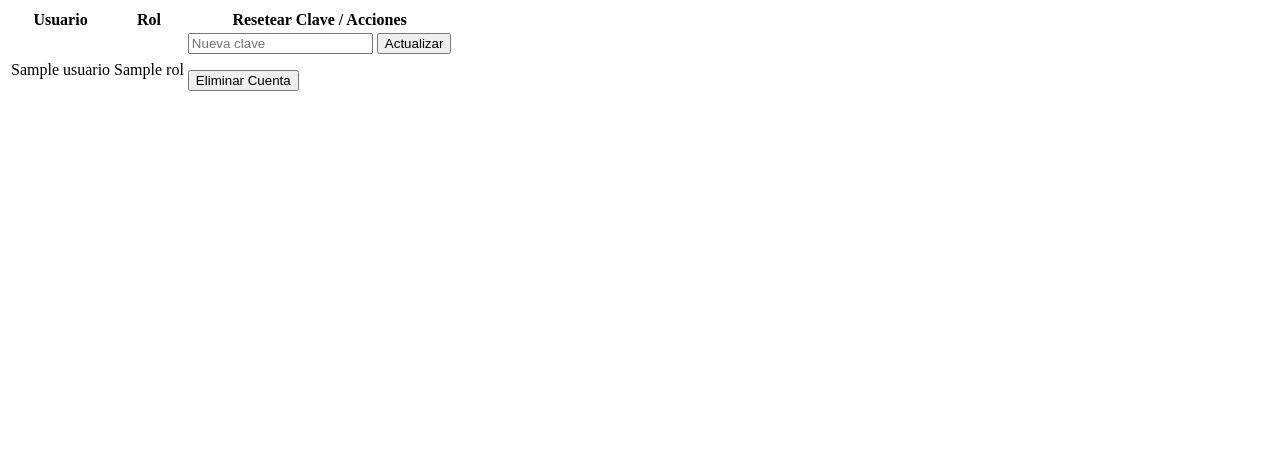
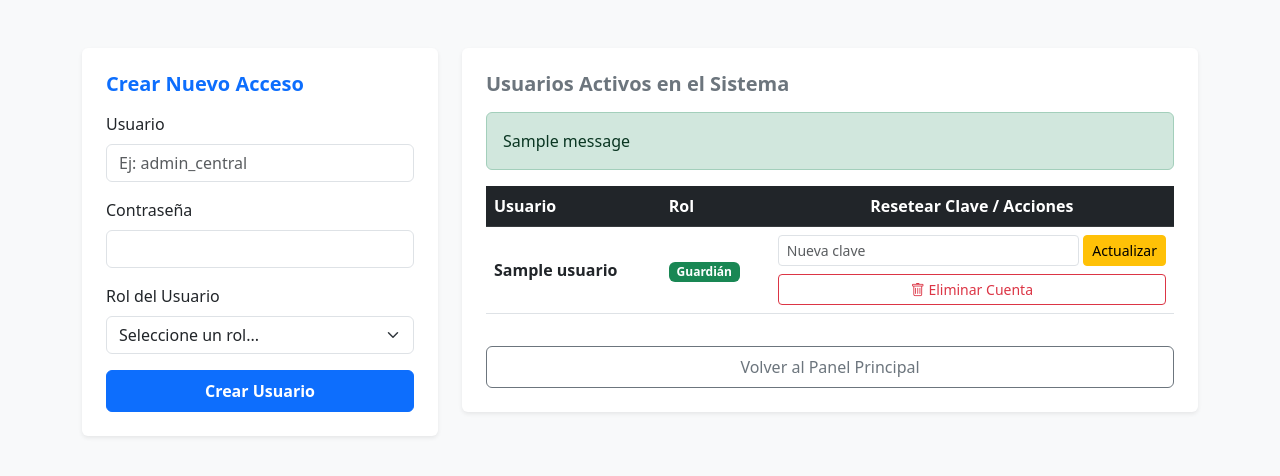
Before and after one commit to raulempres-png/sistema_asistencia, a Flask app: template templates/gestion_usuarios.html in a window 1280 px wide. Shown: the top 476 px of the page. Run offline with Flask 3, Linux system fonts and the light colour scheme; the template is opened without the code that fills it: most values are stand-ins (such as "Sample title", 1, 10 or a date in 2020); one stand-in notice (Sample message) is shown.

Commit message:
Limpieza total de archivos pesados y actualización de panel

```diff
--- a/templates/gestion_usuarios.html
+++ b/templates/gestion_usuarios.html
@@ -1,3 +1,55 @@
+<!DOCTYPE html>
+<html lang="es">
+<head>
+    <meta charset="UTF-8">
+    <meta name="viewport" content="width=device-width, initial-scale=1">
+    <title>Gestión de Usuarios | Bocamina Balcón de Oro</title>
+    <link href="https://cdn.jsdelivr.net/npm/bootstrap@5.3.0/dist/css/bootstrap.min.css" rel="stylesheet">
+    <link rel="stylesheet" href="https://cdn.jsdelivr.net/npm/bootstrap-icons@1.11.1/font/bootstrap-icons.css">
+</head>
+<body class="bg-light">
+    <div class="container mt-5">
+        <div class="row">
+            <div class="col-12 col-md-4 mb-4">
+                <div class="card shadow-sm p-4 border-0">
+                    <h5 class="fw-bold mb-3 text-primary">Crear Nuevo Acceso</h5>
+                    <form method="POST" autocomplete="off">
+                        <div class="mb-3">
+                            <label class="form-label">Usuario</label>
+                            <input type="text" name="u" class="form-control" placeholder="Ej: admin_central" required autocomplete="off">
+                        </div>
+                        <div class="mb-3">
+                            <label class="form-label">Contraseña</label>
+                            <input type="password" name="p" class="form-control" required autocomplete="new-password">
+                        </div>
+                        <div class="mb-3">
+                            <label class="form-label">Rol del Usuario</label>
+                            <select name="r" class="form-select" required>
+                                <option value="" selected disabled>Seleccione un rol...</option>
+                                <option value="supervisor">Supervisor (Solo Registro)</option>
+                                <option value="guardian">Guardián (Solo Escáner)</option>
+                                <option value="admin_corp">Administrador de Corporación (Solo Lectura)</option>
+                                <option value="maestro">Maestro (Acceso Total)</option>
+                            </select>
+                        </div>
+                        <button type="submit" class="btn btn-primary w-100 fw-bold py-2">Crear Usuario</button>
+                    </form>
+                </div>
+            </div>
+
+            <div class="col-12 col-md-8">
+                <div class="card shadow-sm p-4 border-0">
+                    <h5 class="fw-bold mb-3 text-secondary">Usuarios Activos en el Sistema</h5>
+
+                    {% with messages = get_flashed_messages(with_categories=true) %}
+                      {% if messages %}
+                        {% for category, message in messages %}
+                          <div class="alert alert-{{ category }} alert-dismissible fade show">{{ message }}</div>
+                        {% endfor %}
+                      {% endif %}
+                    {% endwith %}
+
+                    <div class="table-responsive">
                         <table class="table table-hover align-middle">
                             <thead class="table-dark">
                                 <tr>
@@ -11,25 +63,43 @@
                                 <tr>
                                     <td class="fw-bold">{{ u['usuario'] }}</td>
                                     <td>
-                <span class="badge {% if u['rol'] == 'maestro' %}bg-danger{% else %}bg-primary{% endif %}">
-                    {{ u['rol'] | capitalize }}
-                </span>
+                                        {% if u['rol'] == 'maestro' %}
+                                            <span class="badge bg-danger">Maestro</span>
+                                        {% elif u['rol'] == 'admin_corp' %}
+                                            <span class="badge bg-secondary">Admin Corp</span>
+                                        {% elif u['rol'] == 'supervisor' %}
+                                            <span class="badge bg-primary">Supervisor</span>
+                                        {% else %}
+                                            <span class="badge bg-success">Guardián</span>
+                                        {% endif %}
                                     </td>
-            <td class="text-center">
+                                    <td class="text-center" style="min-width: 200px;">
                                         {% if u['usuario'] != session['usuario'] %}
                                             <form action="/cambiar_password/{{ u['id'] }}" method="POST" class="d-flex gap-1 mb-2" autocomplete="off">
                                                 <input type="password" name="nueva_p" class="form-control form-control-sm" placeholder="Nueva clave" required autocomplete="new-password">
                                                 <button type="submit" class="btn btn-sm btn-warning">Actualizar</button>
                                             </form>
 
-                    <form action="/eliminar_usuario/{{ u['id'] }}" method="POST" onsubmit="return confirm('¿Eliminar acceso?');">
-                        <button type="submit" class="btn btn-sm btn-outline-danger w-100">Eliminar Cuenta</button>
+                                            <form action="/eliminar_usuario/{{ u['id'] }}" method="POST" onsubmit="return confirm('¿Está seguro de eliminar este acceso?');">
+                                                <button type="submit" class="btn btn-sm btn-outline-danger w-100">
+                                                    <i class="bi bi-trash"></i> Eliminar Cuenta
+                                                </button>
                                             </form>
                                         {% else %}
-                    <small class="text-muted italic">Tu cuenta activa</small>
+                                            <small class="text-muted fst-italic">Tu sesión actual</small>
                                         {% endif %}
                                     </td>
                                 </tr>
                                 {% endfor %}
                             </tbody>
                         </table>
+                    </div>
+                    <a href="/panel" class="btn btn-outline-secondary w-100 mt-3 py-2">Volver al Panel Principal</a>
+                </div>
+            </div>
+        </div>
+    </div>
+
+    <script src="https://cdn.jsdelivr.net/npm/bootstrap@5.3.0/dist/js/bootstrap.bundle.min.js"></script>
+</body>
+</html>
```
Lines whose indentation alone changed are shown as unchanged.
